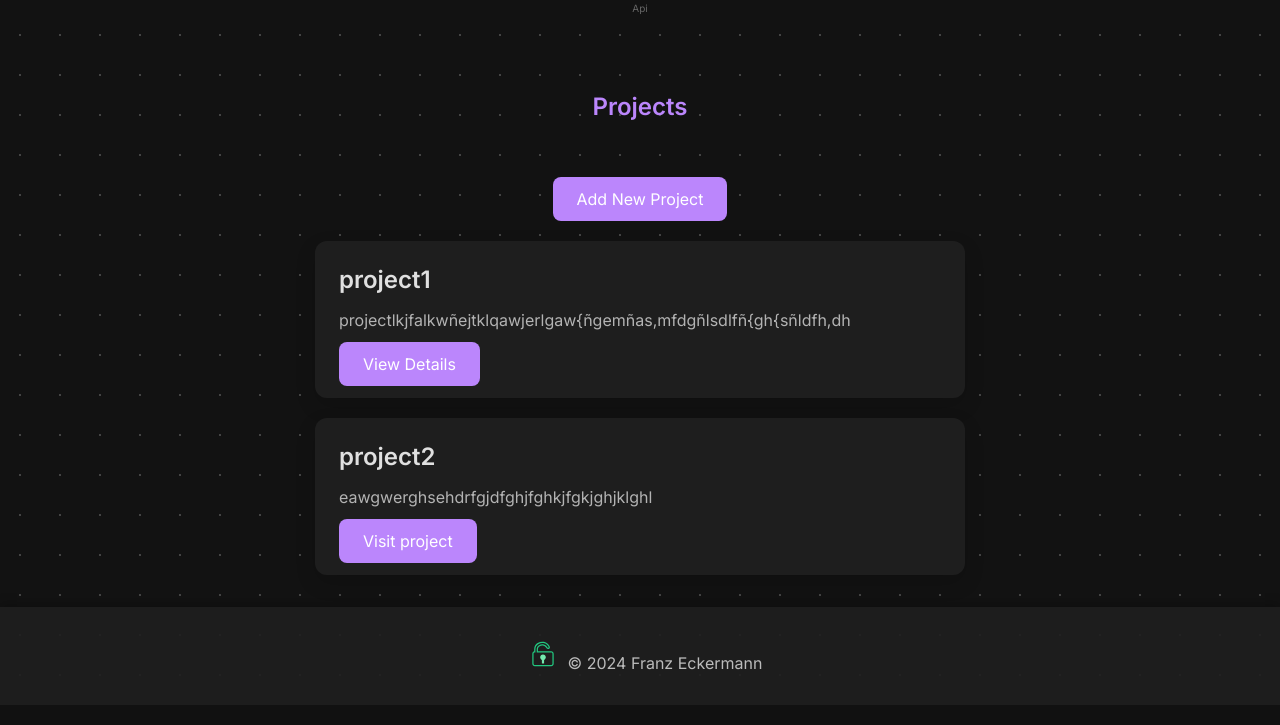
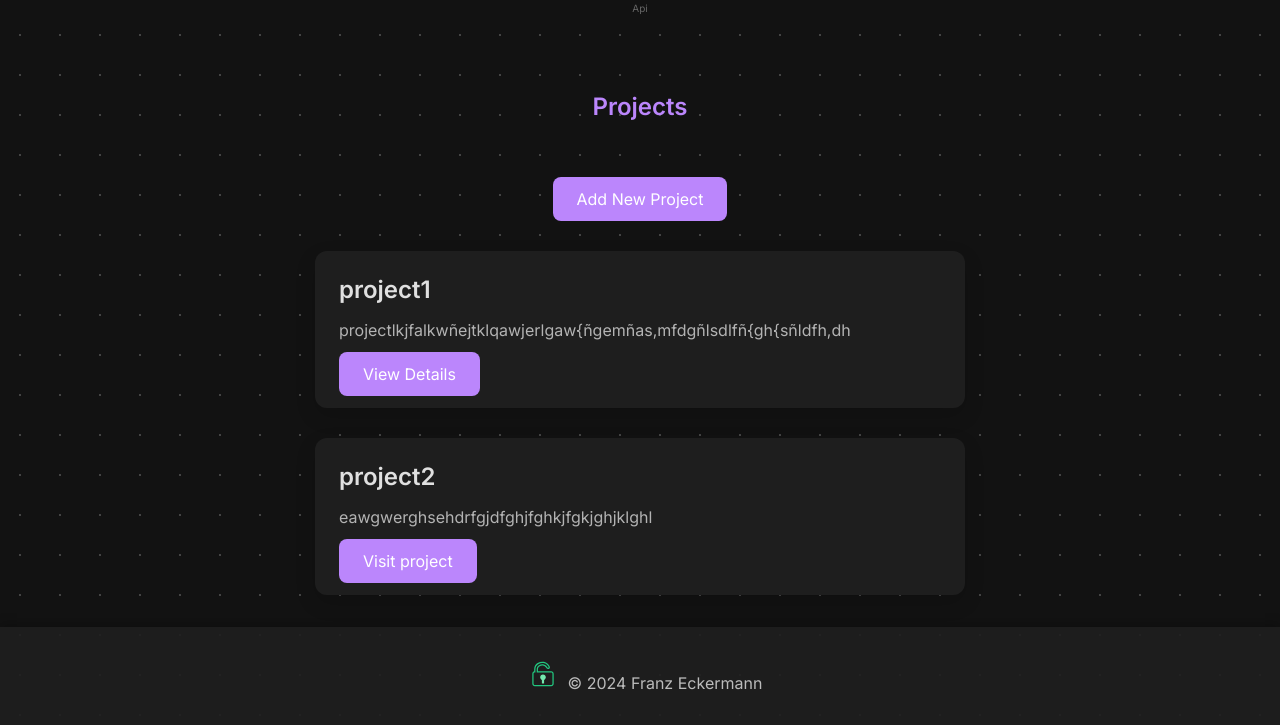
Before and after one commit to DonPon/generic-portfolio, a Django app: page / in a window 1280 px wide. Shown: the part 437-1162 px from the top of the page. Before the commit the page ends 1113 px from the top, so only its background shows below. Run offline with Django 4.2, Linux system fonts and the light colour scheme; a user stored in the database is signed in; data comes from the database, SQL or seed files in the repository; tables that the repository leaves empty hold one stand-in row (values such as "Sample post"); a database or web service that is not in the repository returns one stand-in record (values such as "Sample title"); data that the repository does not hold is empty; parts of the project's set-up code (start-up, migrations or seed data) failed here and were passed over.

Commit message:
more separation between projects

```diff
--- a/static/css/style.css
+++ b/static/css/style.css
@@ -145,7 +145,7 @@ button.contact-label:hover {
     display: flex;
     flex-direction: column;
     align-items: center;
-    gap: 20px;
+    gap: 30px;
     width: 100%;
     max-width: 800px;
     margin: 0 auto;
```
